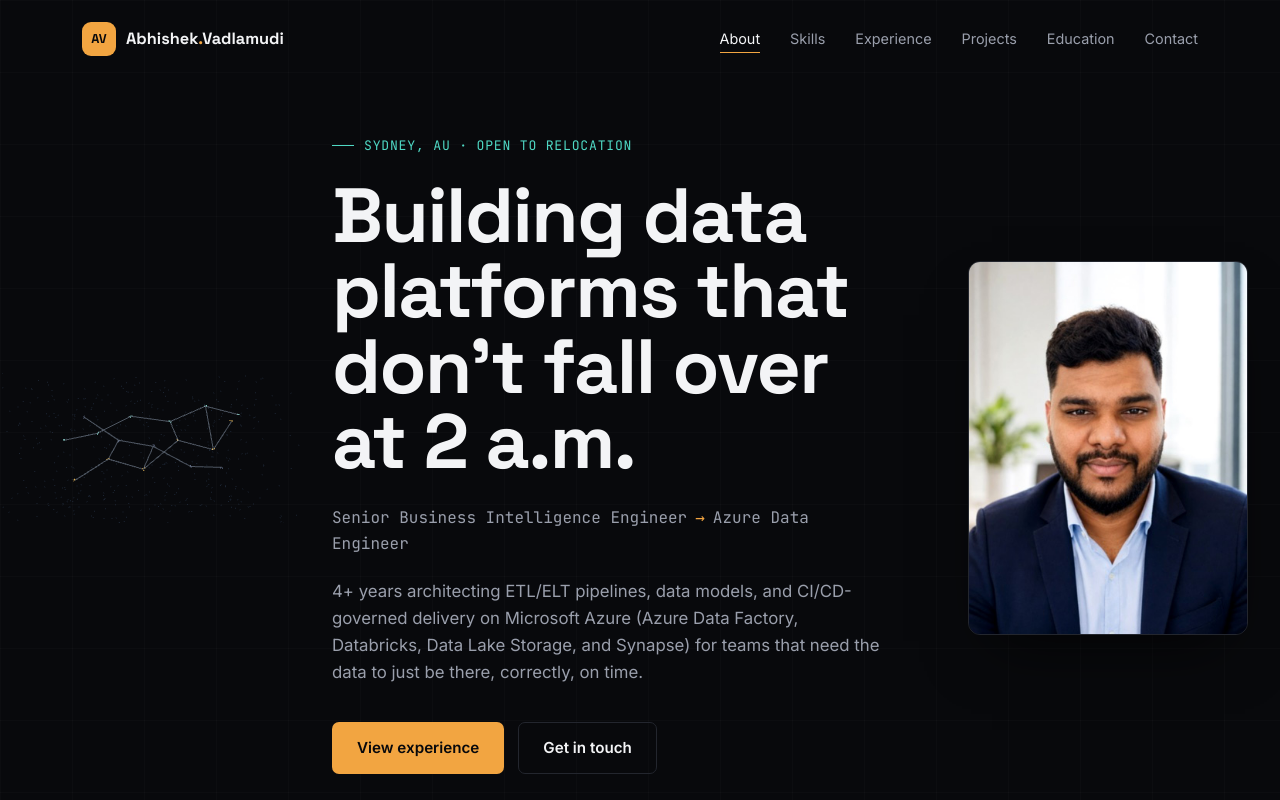
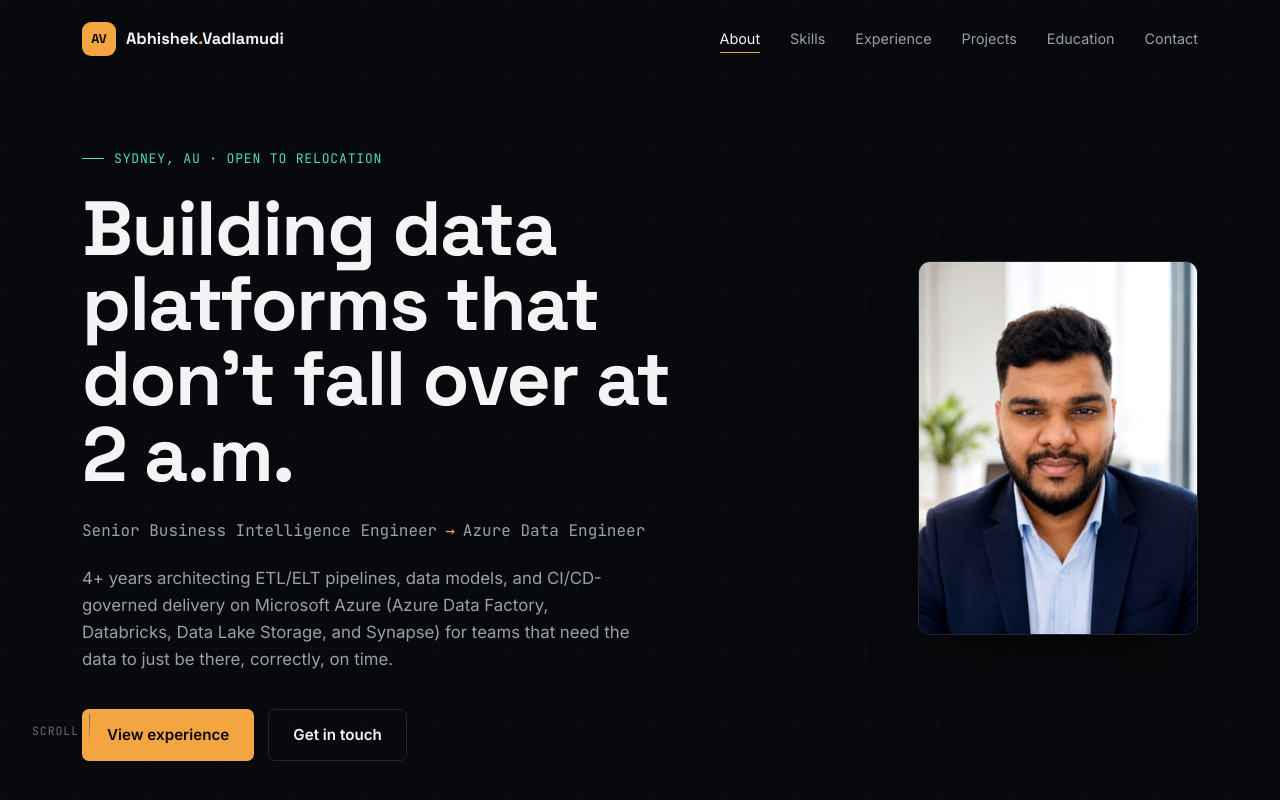
Before and after one commit to vabhishek8/resume-site, a React (Vite) app: page / in a window 1280 px wide. Shown: the top 800 px of the page. Built offline with nearby package versions, Linux system fonts and the light colour scheme.

Commit message:
Rebuild Hero: drop WebGL, restrained typographic entrance

```diff
--- a/src/components/Hero.jsx
+++ b/src/components/Hero.jsx
@@ -1,44 +1,12 @@
-import { Suspense, lazy } from "react";
-import { useReducedMotion } from "../hooks/useReducedMotion.js";
-
-const HeroScene = lazy(() => import("../three/HeroScene.jsx"));
-
 export default function Hero() {
-  const reduceMotion = useReducedMotion();
-
   return (
     <section className="hero" aria-label="Introduction">
-      <div className="hero-canvas-wrap" aria-hidden="true">
-        {!reduceMotion && (
-          <Suspense fallback={null}>
-            <HeroScene />
-          </Suspense>
-        )}
-        {reduceMotion && (
-          <svg className="hero-fallback-net" viewBox="0 0 1200 700" preserveAspectRatio="xMidYMid slice">
-            <g stroke="#7a8598" strokeWidth="1.4" fill="none" opacity="0.5">
-              <path d="M120,560 L340,420 L560,480 L780,300 L980,360 L1120,180" />
-              <path d="M60,300 L280,260 L480,150 L720,190 L940,90 L1150,140" />
-              <path d="M180,150 L400,300 L620,340 L860,470 L1040,470" />
-            </g>
-            <g fill="#f2a541">
-              <circle cx="120" cy="560" r="4" /><circle cx="340" cy="420" r="5" /><circle cx="560" cy="480" r="4" />
-              <circle cx="780" cy="300" r="5" /><circle cx="980" cy="360" r="4" /><circle cx="1120" cy="180" r="4" />
-            </g>
-            <g fill="#4fd8c4">
-              <circle cx="60" cy="300" r="4" /><circle cx="280" cy="260" r="4" /><circle cx="480" cy="150" r="5" />
-              <circle cx="720" cy="190" r="4" /><circle cx="940" cy="90" r="4" /><circle cx="1150" cy="140" r="4" />
-            </g>
-          </svg>
-        )}
-      </div>
-
       <div className="wrap hero-inner">
         <div className="hero-text">
-          <p className="eyebrow" data-reveal>Sydney, AU · Open to relocation</p>
+          <p className="eyebrow" data-reveal>Sydney, AU &middot; Open to relocation</p>
           <h1 data-reveal>Building data platforms that don't fall over at 2&nbsp;a.m.</h1>
           <p className="hero-role" data-reveal>
-            Senior Business Intelligence Engineer&ensp;<span className="arrow" aria-hidden="true">→</span>&ensp;Azure Data Engineer
+            Senior Business Intelligence Engineer&ensp;<span className="arrow" aria-hidden="true">&rarr;</span>&ensp;Azure Data Engineer
           </p>
           <p className="hero-lede" data-reveal>
             4+ years architecting ETL/ELT pipelines, data models, and CI/CD-governed delivery on Microsoft Azure
@@ -56,6 +24,8 @@ export default function Hero() {
           </div>
         </div>
       </div>
+
+      <p className="hero-scroll-cue" aria-hidden="true">Scroll</p>
     </section>
   );
 }
```
